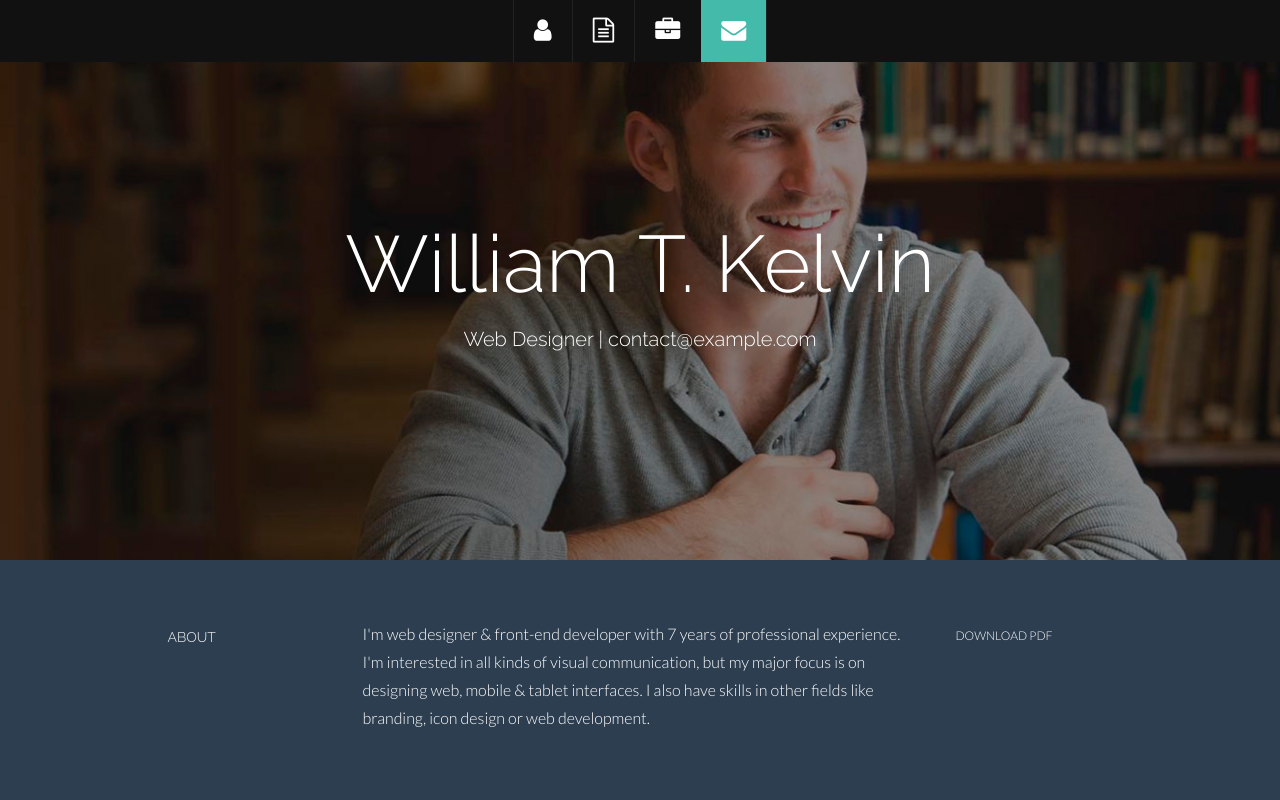
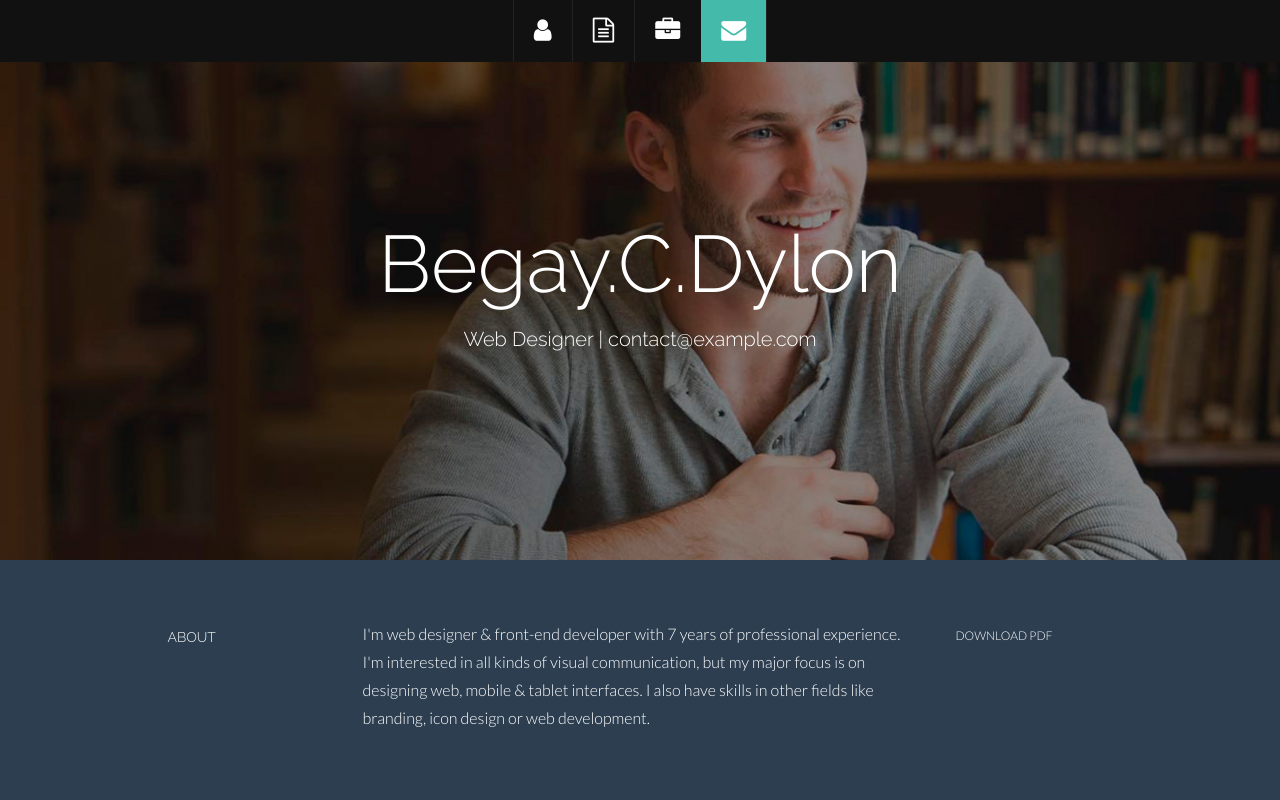
Before and after one commit to DylonLuvsBologna/DylonLuvsBologna.github.io, a plain HTML site: page index.html in a window 1280 px wide. Shown: the top 800 px of the page. Drawn offline with Linux system fonts and the light colour scheme.

Commit message:
Change Name

```diff
--- a/index.html
+++ b/index.html
@@ -2,7 +2,7 @@
 <html lang="en">
 <head>
   <meta charset="utf-8">
-  <title>Kelvin - Bootstrap Resume Template</title>
+  <title>Dylon Begay - Bootstrap Resume Template</title>
   <meta content="width=device-width, initial-scale=1.0" name="viewport">
   <meta content="" name="keywords">
   <meta content="" name="description">
@@ -64,7 +64,7 @@
     <div class="container">
       <div class="row centered">
         <div class="col-lg-12">
-          <h1>William T. Kelvin</h1>
+          <h1>Begay.C.Dylon</h1>
           <h3>Web Designer | contact@example.com</h3>
         </div>
         <!--/.col-lg-12 -->
```
